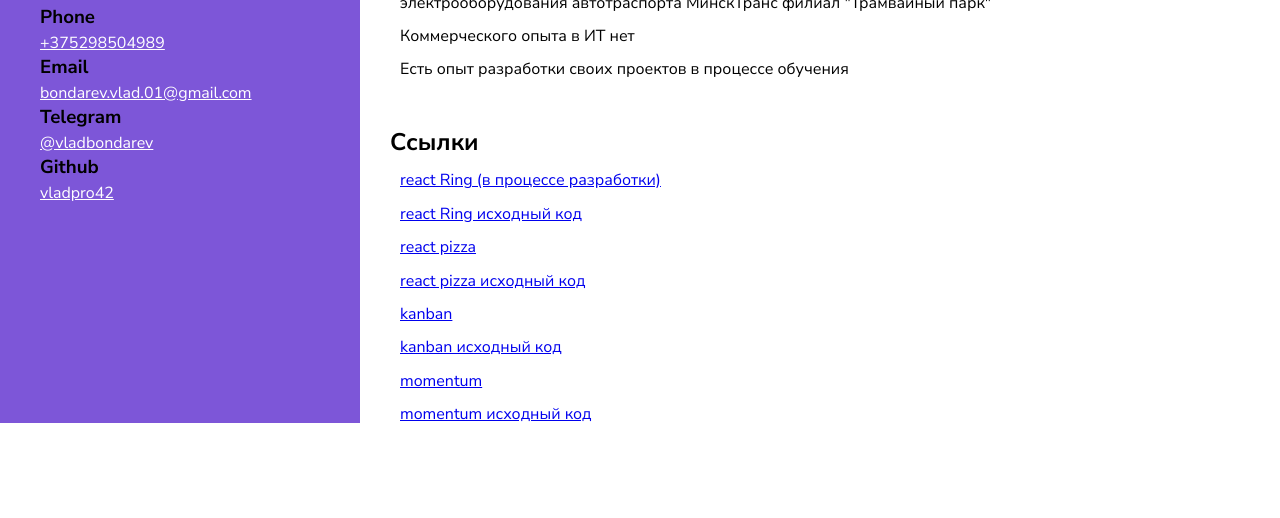
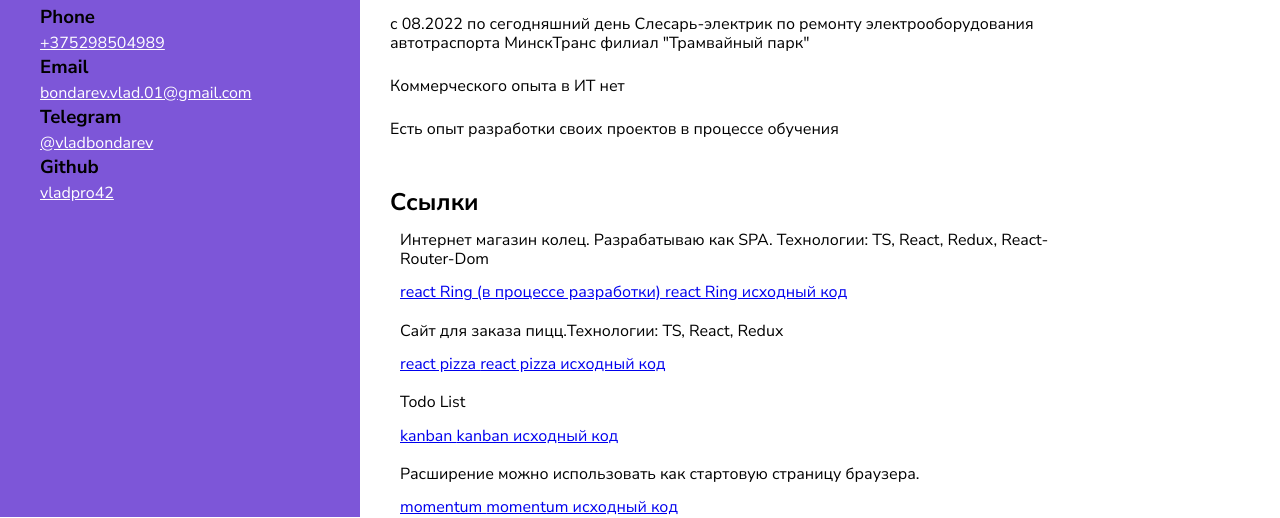
Before and after one commit to vladpro42/cv, a plain HTML site: page index.html in a window 1280 px wide. Shown: the part 773-1291 px from the top of the page. Before the commit the page ends 1198 px from the top, so only its background shows below. Drawn offline with Linux system fonts and the light colour scheme.

Commit message:
feat: add description

```diff
--- a/index.html
+++ b/index.html
@@ -104,24 +104,45 @@
                 </div>
                 <div class="links">
                     <h2 class="education__title">Ссылки</h2>
+                    <div class="links__inner">
+                        <div class="education__project">
+                            <p class="education__description">
+                                Интернет магазин колец. Разрабатываю как SPA. Технологии: TS, React, Redux,
+                                React-Router-Dom
+                            </p>
                             <a href="https://ring-taupe.vercel.app/" class="education__subtitle">
                                 react Ring (в процессе разработки)
                             </a>
                             <a href="https://github.com/vladpro42/ring" class="education__subtitle">
                                 react Ring исходный код
                             </a>
+                        </div>
+                        <div class="education__project">
+                            <p class="education__description">
+                                Сайт для заказа пицц.Технологии: TS, React, Redux
+                            </p>
                             <a href="https://pizza-eosin-eight.vercel.app/" class="education__subtitle">
                                 react pizza
                             </a>
                             <a href="https://github.com/vladpro42/pizza" class="education__subtitle">
                                 react pizza исходный код
                             </a>
+                        </div>
+                        <div class="education__project">
+                            <p class="education__description">
+                                Todo List
+                            </p>
                             <a href="https://kanban-rust-ten.vercel.app/" class="education__subtitle">
                                 kanban
                             </a>
                             <a href="https://github.com/vladpro42/PetProject" class="education__subtitle">
                                 kanban исходный код
                             </a>
+                        </div>
+                        <div class="education__project">
+                            <p class="education__description">
+                                Расширение можно использовать как стартовую страницу браузера.
+                            </p>
                             <a href="https://momentum-ig6j52ctn-vladpro42.vercel.app/" class="education__subtitle">
                                 momentum
                             </a>
@@ -131,6 +152,8 @@
                         </div>
                     </div>
                 </div>
+            </div>
+        </div>
     </section>
 </body>
 
--- a/style.css
+++ b/style.css
@@ -157,17 +157,21 @@ body {
     ;
 }
 
-.links {
+.links__inner {
     display: flex;
-    align-items: start;
     justify-content: center;
     flex-direction: column;
-
+    gap: 20px 0;
+    margin-top: 15px;
+    padding-left: 10px;
 }
 
 .education__subtitle {
-    padding-left: 10px;
+    margin-top: 25px;
     max-width: 650px;
-    margin-top: 15px;
+}
 
+.education__description {
+    max-width: 650px;
+    margin-bottom: 15px;
 }
```
Lines whose indentation alone changed are shown as unchanged.
